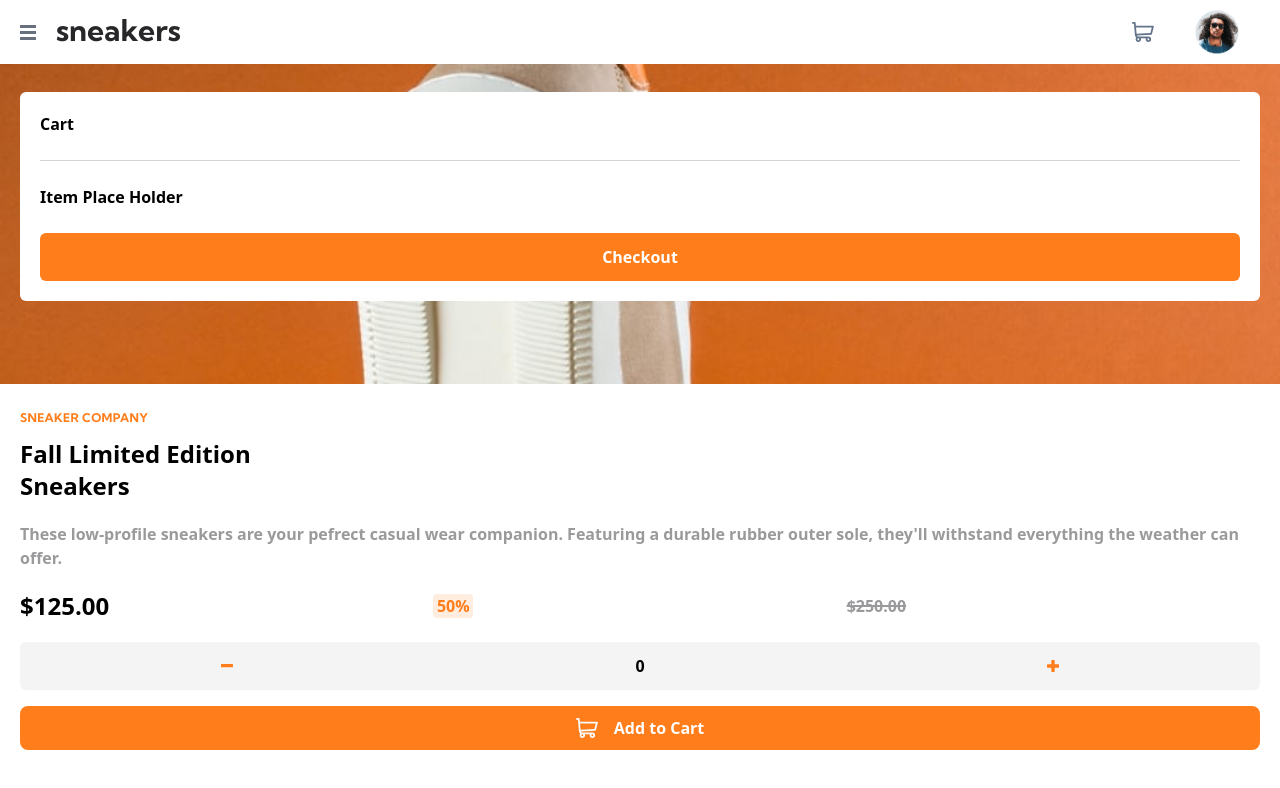
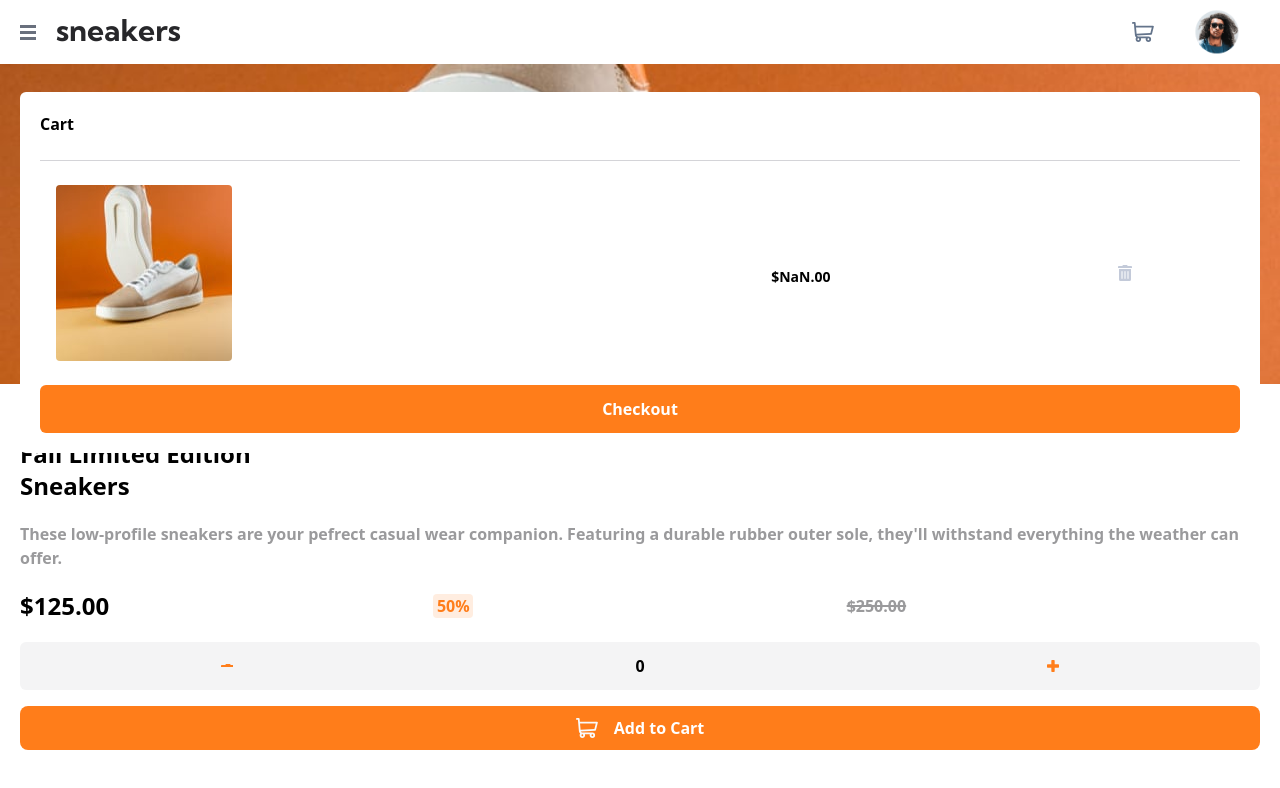
Before and after one commit to cbuntrakulsuk/Product-page, a React (Create React App) app: page / in a window 1280 px wide. Both pictures are taken after a click on the element 879 px from the left and 32 px from the top of the page. Shown: the top 788 px of the page. Built offline with nearby package versions, Linux system fonts and the light colour scheme.

Commit message:
add cart functionality

```diff
--- a/src/components/App.js
+++ b/src/components/App.js
@@ -9,30 +9,38 @@ import React, { useState } from "react";
 
 function App() {
   const [menu, setMenu] = useState(false); //mobile menu state
-  const [cart, setCart] = useState(false); //shopping cart state
+  const [opencart, setOpencart] = useState(false); //open cart state
+  const [shoppingcart, setShoppingcart] = useState([]); //shopping cart
 
   function toggleMenu() {
     setMenu((prevMenu) => !prevMenu);
   }
 
   function toggleCart() {
-    setCart((prevCart) => !prevCart);
+    setOpencart((prevCart) => !prevCart);
+  }
+
+  function addtoCart(title, price, quantity) {
+    //expand to allow more than one item in the array
+    setShoppingcart({
+      product: title,
+      price: price,
+      quantity: quantity,
+    });
   }
 
   return (
     <div className="App">
       <Navbar menu={toggleMenu} cart={toggleCart} />
-
       <div
         className={
-          cart
+          opencart
             ? "z-40 absolute top-20 left-0 w-full transition-all duration-300 ease-in-out"
             : "absolute -top-96 opacity-0"
         }
       >
-        <Cart />
+        <Cart items={shoppingcart} />
       </div>
-
       <div
         className={
           menu
@@ -43,11 +51,13 @@ function App() {
         <Menu closeMenu={toggleMenu} />
       </div>
       <Hero />
-      <Desc />
+      <Desc
+        addtoCart={addtoCart}
+        title="Autumn Limited Edition Sneakers"
+        price="125.00"
+      />
     </div>
   );
 }
 
 export default App;
-
-//commit "add slide transitions to cart and mobile menu"
--- a/src/components/Cart.jsx
+++ b/src/components/Cart.jsx
@@ -1,9 +1,15 @@
-function Cart() {
+import Product from "./Product";
+
+function Cart(props) {
   return (
     <div className=" bg-white mt-3 rounded-md font-bold p-5 mx-5">
       Cart
       <hr className="mt-6 text-zinc-300"></hr>
-      <div className="mt-6">Item Place Holder</div>
+      <Product
+        title={props.items.product}
+        price={props.items.price}
+        quantity={props.items.quantity}
+      />
       <div className="mt-6 m-auto text-center bg-orange rounded-md h-12 flex items-center justify-center font-bold text-white">
         Checkout
       </div>
--- a/src/components/Desc.jsx
+++ b/src/components/Desc.jsx
@@ -1,8 +1,26 @@
 import { ReactComponent as Minus } from "../images/icon-minus.svg";
 import { ReactComponent as Plus } from "../images/icon-plus.svg";
 import { ReactComponent as Cart } from "../images/icon-cart.svg";
+import React, { useState } from "react";
+// import Product from "./Product";
 
-function Desc() {
+function Desc(props) {
+  const [quantity, setQuantity] = useState(0);
+
+  function handleQuantity(event) {
+    if (event.target.getAttribute("name") === "subtract") {
+      if (quantity >= 1) {
+        setQuantity(quantity - 1);
+      }
+    } else if (event.target.getAttribute("name") === "add") {
+      setQuantity(quantity + 1);
+    }
+  }
+
+  function sendtoCart() {
+    props.addtoCart(props.title, props.price, quantity);
+  }
+
   return (
     <div className="mx-auto px-5 py-5">
       <div className="uppercase font-kumhb text-xs text-orange font-bold tracking-wide mb-3">
@@ -30,19 +48,29 @@ function Desc() {
       </div>
 
       <div className="flex bg-zinc-100 rounded-md mb-4 h-12">
-        <button className="flex items-center justify-center w-1/3 text-orange">
-          <Minus />
+        <button
+          name="subtract"
+          className="flex items-center justify-center w-1/3 text-orange"
+          onClick={handleQuantity}
+        >
+          <Minus className="pointer-events-none" />
         </button>
         <div className="flex justify-center items-center w-1/3 font-bold">
-          {" "}
-          0{" "}
+          {quantity}
         </div>
-        <button className="flex justify-center items-center w-1/3 text-orange">
-          <Plus />
+        <button
+          className="flex justify-center items-center w-1/3 text-orange"
+          name="add"
+          onClick={handleQuantity}
+        >
+          <Plus className="pointer-events-none" />
         </button>
       </div>
 
-      <button className="flex gap-4 justify-center items-center bg-orange text-white font-bold rounded-lg w-full h-11">
+      <button
+        className="flex gap-4 justify-center items-center bg-orange text-white font-bold rounded-lg w-full h-11"
+        onClick={sendtoCart}
+      >
         <Cart className="fill-slate-50" /> Add to Cart
       </button>
     </div>
--- a/src/components/Navbar.jsx
+++ b/src/components/Navbar.jsx
@@ -13,7 +13,7 @@ function Navbar(props) {
         sneakers
       </div>
       <div className="w-1/2 flex justify-end mr-5" onClick={props.cart}>
-        <Cart className="fill-slate-500 cursor-pointer" />
+        <Cart className="fill-slate-500 cursor-pointer hover:fill-orange" />
       </div>
       <div className="scale-50 mr-5 cursor-pointer">
         <img src={Avatar} alt="Profile Avatar" />
--- /dev/null
+++ b/src/components/Product.jsx
@@ -0,0 +1,24 @@
+import productImg from "../images/image-product-1-thumbnail.jpg";
+import { ReactComponent as Delete } from "../images/icon-delete.svg";
+
+function Product(props) {
+  let total = props.quantity * props.price;
+
+  return (
+    <div className="grid grid-cols-5 gap-2 mt-6 ml-4">
+      <div className="row-span-2">
+        <img src={productImg} alt="shoes" className="rounded" />
+      </div>
+      <div className="col-span-3 text-gray text-sm truncate pl-1">
+        {props.title}
+      </div>
+      <div className="row-span-2 text-gray flex justify-center items-center cursor-pointer">
+        <Delete />
+      </div>
+      <div className="col-span-2 text-gray text-sm pl-1">{props.price}</div>
+      <div className="col-span-1 text-sm">${total}.00</div>
+    </div>
+  );
+}
+
+export default Product;
```
